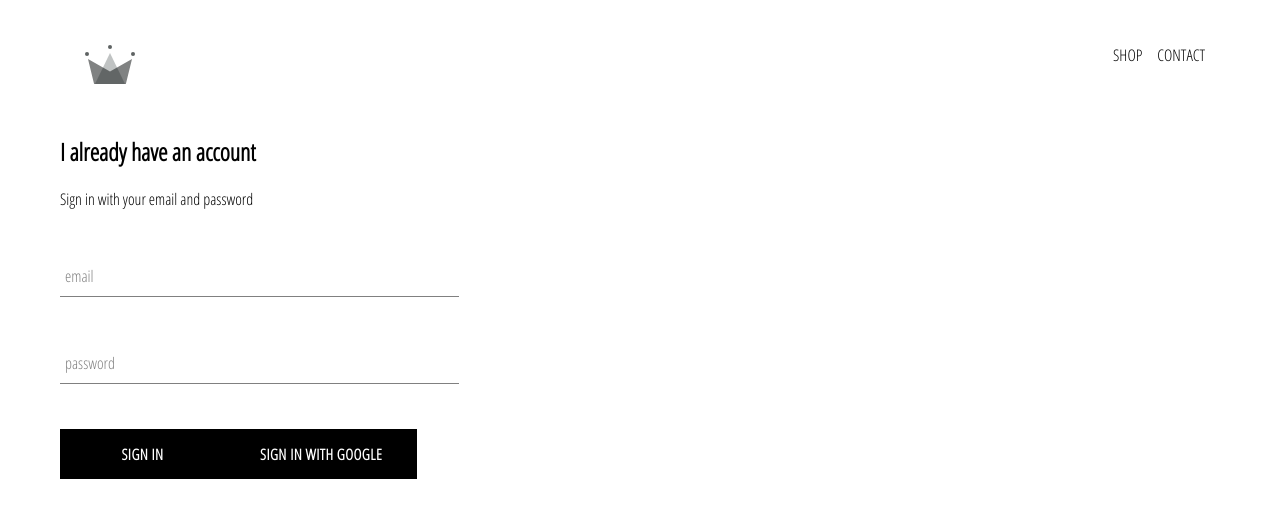
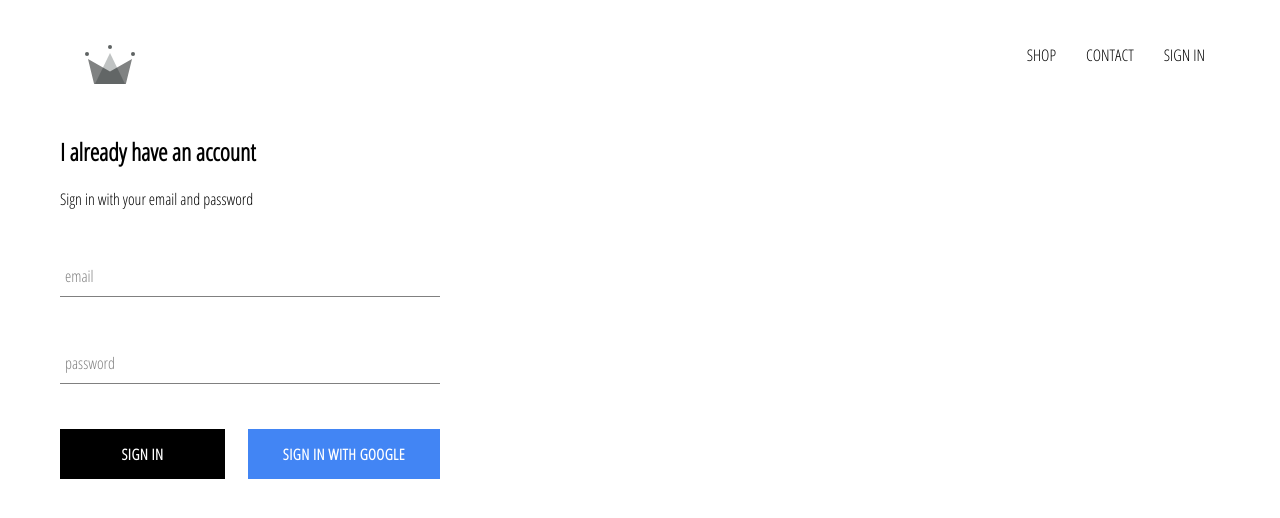
Before and after one commit to peacethekuma/react-E-commerce, a React (Create React App) app: page /signin in a window 1280 px wide. Shown: the top 518 px of the page. Built offline with nearby package versions, Linux system fonts and the light colour scheme; no server answers.

Commit message:
intergrated firebase into app amd created google sign in function

```diff
--- a/src/App.css
+++ b/src/App.css
@@ -8,3 +8,7 @@ a {
   color: black;
   cursor: pointer;
 }
+
+* {
+  box-sizing: border-box;
+}
--- a/src/App.js
+++ b/src/App.js
@@ -5,11 +5,35 @@ import ShopPage from './pages/ShopPage/ShopPage';
 import SignInAndSignUp from './pages/SignInAndSignUp/SignInAndSignUp';
 import { Route, Switch } from 'react-router-dom';
 import Header from './components/Header/Header';
+import { auth } from './firebase/firebase.util';
 
-function App() {
+class App extends React.Component {
+  constructor() {
+    super();
+    this.state = {
+      currentUser: null
+    };
+  }
+
+  unsubscribeFromAuth = null;
+
+  componentDidMount() {
+    this.unsubscribeFromAuth = auth.onAuthStateChanged(user => {
+      this.setState({
+        currentUser: user
+      });
+      console.log(user);
+    });
+  }
+
+  componentWillUnmount() {
+    this.unsubscribeFromAuth();
+  }
+
+  render() {
     return (
       <div>
-      <Header />
+        <Header currentUser={this.state.currentUser} />
         <Switch>
           <Route exact path='/' component={HomePage} />
           <Route path='/shop' component={ShopPage} />
@@ -18,5 +42,6 @@ function App() {
       </div>
     );
   }
+}
 
 export default App;
--- a/src/components/CustomButton/CustomButton.js
+++ b/src/components/CustomButton/CustomButton.js
@@ -1,10 +1,17 @@
 import React from 'react';
 import './CustomButton.scss';
+import classNames from 'classnames';
 
-const CustomButton = ({ children, ...otherProps }) => (
-  <button className="custom-button" {...otherProps}>
+const CustomButton = ({ children, isGoogleSignIn, ...otherProps }) => (
+  <button
+    className={classNames({
+      'custom-button': true,
+      'custom-button--google': isGoogleSignIn
+    })}
+    {...otherProps}
+  >
     {children}
   </button>
-)
+);
 
-export default CustomButton
+export default CustomButton;
--- a/src/components/CustomButton/CustomButton.scss
+++ b/src/components/CustomButton/CustomButton.scss
@@ -1,4 +1,4 @@
-  .custom-button {
+.custom-button {
   min-width: 165px;
   width: auto;
   height: 50px;
@@ -19,4 +19,12 @@
     color: black;
     border: 1px solid black;
   }
+  &--google {
+    background-color: #4285f4;
+    color: #ffffff;
+    &:hover {
+      background-color: #357ae8;
+      border: none;
+    }
+  }
 }
--- a/src/components/Header/Header.js
+++ b/src/components/Header/Header.js
@@ -1,20 +1,30 @@
 import React from 'react';
 import './Header.scss';
 import { Link } from 'react-router-dom';
+import { auth } from '../../firebase/firebase.util';
 import { ReactComponent as Logo } from './../../asset/crown.svg';
 
-const Header = () => (
+const Header = ({ currentUser }) => (
   <div className='header'>
     <Link className='logo-container' to='/'>
       <Logo className='logo-container__image' />
     </Link>
     <div className='option-container'>
-      <Link lassName='option-container__link' to='/shop'>
+      <Link className='option-container__link' to='/shop'>
         SHOP
       </Link>
       <Link className='option-container__link' to='/contact'>
         CONTACT
       </Link>
+      {currentUser ? (
+        <div className='option-container__link' onClick={() => auth.signOut()}>
+          SIGN OUT
+        </div>
+      ) : (
+        <Link className='option-container__link' to='/signin'>
+          SIGN IN
+        </Link>
+      )}
     </div>
   </div>
 );
--- a/src/components/Header/Header.scss
+++ b/src/components/Header/Header.scss
@@ -21,5 +21,6 @@
 
   &__link {
     padding: 10px 15px;
+    cursor: pointer;
   }
 }
--- a/src/components/SignIn/SignIn.js
+++ b/src/components/SignIn/SignIn.js
@@ -10,33 +10,50 @@ class SignIn extends React.Component {
     this.state = {
       email: '',
       password: ''
-    }
+    };
   }
-  handleOnSubmit = (e) => {
+  handleOnSubmit = e => {
     e.preventDefault();
     this.setState({
       email: '',
       password: ''
-    })
-  }
+    });
+  };
   handelChange = e => {
     const { value, name } = e.target;
     this.setState({ [name]: value });
-
-  }
+  };
   render() {
     return (
-      <div className="sign-in" onSubmit={this.handleOnSubmit}>
+      <div className='sign-in' onSubmit={this.handleOnSubmit}>
         <h2>I already have an account</h2>
         <span>Sign in with your email and password</span>
         <form>
-          <FormInput name='email' type='email' value={this.state.email} handleChange={this.handelChange} label="email" required />
-          <FormInput name='password' type='password' value={this.state.password} handleChange={this.handelChange} label="password" required />
-          <CustomButton type='submit'>Sign In</CustomButton>
-          <CustomButton onClick={signInwithGoogle} >Sign In with Google</CustomButton>
+          <FormInput
+            name='email'
+            type='email'
+            value={this.state.email}
+            handleChange={this.handelChange}
+            label='email'
+            required
+          />
+          <FormInput
+            name='password'
+            type='password'
+            value={this.state.password}
+            handleChange={this.handelChange}
+            label='password'
+            required
+          />
+          <div className='buttons'>
+            <CustomButton type='submit'>Sign In</CustomButton>
+            <CustomButton onClick={signInwithGoogle} isGoogleSignIn>
+              Sign In with Google
+            </CustomButton>
+          </div>
         </form>
       </div>
-    )
+    );
   }
 }
 
--- a/src/components/SignIn/SignIn.scss
+++ b/src/components/SignIn/SignIn.scss
@@ -1,5 +1,10 @@
-.sign-in{
-  width: 30vw;
+.sign-in {
+  width: 380px;
   display: flex;
   flex-direction: column;
 }
+
+.buttons {
+  display: flex;
+  justify-content: space-between;
+}
--- a/src/firebase/firebase.util.js
+++ b/src/firebase/firebase.util.js
@@ -9,7 +9,7 @@ export const auth = firebase.auth();
 export const firestore = firebase.firestore();
 
 const provider = new firebase.auth.GoogleAuthProvider();
-provider.setCustomParameters({ prompt: 'select_accout' });
+provider.setCustomParameters({ prompt: 'select_account' });
 export const signInwithGoogle = () => auth.signInWithPopup(provider);
 
 export default firebase;
```
Lines whose indentation alone changed are shown as unchanged.
